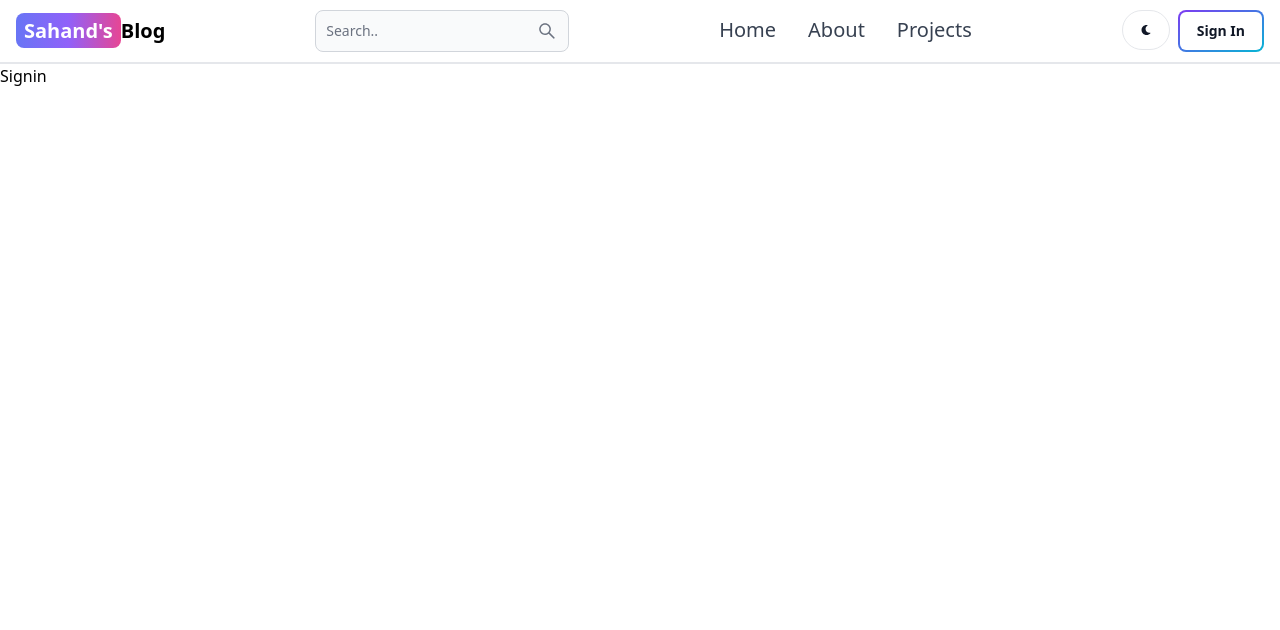
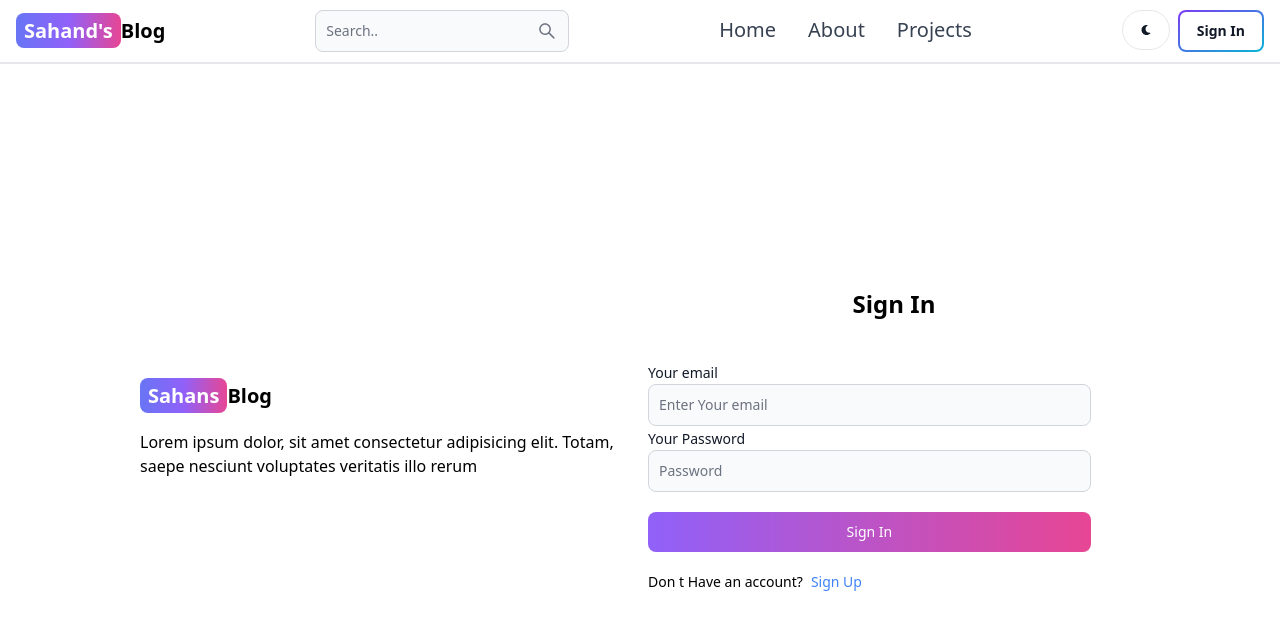
Before and after one commit to gulshan7417/mern_block, a React (Vite) app in the folder client/: page /signin in a window 1280 px wide. Shown: the top 630 px of the page. Built offline with nearby package versions, Linux system fonts and the light colour scheme.

Commit message:
complete sign functionality

```diff
--- a/client/src/pages/SignUp.jsx
+++ b/client/src/pages/SignUp.jsx
@@ -48,7 +48,7 @@
             className="  text-sm sm:text-xl font-bold dark:text-white"
           >
             <span className="px-2 py-1 bg-gradient-to-r from-indigo-500 via-purple-500 to-pink-500 rounded-lg text-white">
-              Sahand's
+              Sahands
             </span>
             Blog
           </Link>
@@ -59,6 +59,9 @@
         </div>
 
         <div className="  flex-1 ">
+          <div className="flex justify-center items-center mb-5">
+            <h1 className="text-2xl font-bold self-center p-5 ">Sign Up</h1>
+          </div>
           <form
             className=" flex flex-col justify-center "
             onSubmit={handleSubmit}
@@ -120,7 +123,7 @@
           </div>
           {errorMessage && (
             <Alert className="mt-5 text-[17px] w-[90%]" color="failure">
-              please fill out all the space
+              please fill out all the field
             </Alert>
           )}
         </div>
--- a/client/src/pages/Signin.jsx
+++ b/client/src/pages/Signin.jsx
@@ -1,6 +1,125 @@
-const Signin = () => {
+import { Alert, Button, Label, Spinner, TextInput } from 'flowbite-react';
+import { useState } from 'react';
+import { Link, useNavigate } from 'react-router-dom';
+
+const SignIn = () => {
+  const navigate = useNavigate();
+  const [formData, setFormData] = useState({});
+  const [errorMessage, setErrorMessage] = useState(null);
+  const [loading, setLoading] = useState(false);
+  const handleChange = (e) => {
+    setFormData({ ...formData, [e.target.id]: e.target.value.trim() });
+  };
+  const handleSubmit = async (e) => {
+    e.preventDefault();
+
+    if (!formData.email || !formData.password) {
+      setErrorMessage('please fill out all field');
+      return; // Exit the function early
+    }
+
+    try {
+      setLoading(true);
+      setErrorMessage(null);
+      const res = await fetch('/api/auth/signin', {
+        method: 'POST',
+        headers: { 'Content-Type': 'application/json' },
+        body: JSON.stringify(formData),
+      });
+      const data = await res.json();
+      if (data.success === false) {
+        setErrorMessage(data.message);
+      } else if (res.ok) {
+        navigate('/home');
+      }
+      setLoading(false);
+    } catch (error) {
+      setErrorMessage(error.message);
+      setLoading(false);
+    }
+  };
+
+
   return (
-    <div>Signin</div>
-  )
-}
-export default Signin
+    <div className="min-h-screen md:mt-48 mt-24 ">
+      <div className="flex flex-col md:flex-row p-3 max-w-[80%] mx-auto  md:items-center gap-6 md:gap-4">
+        <div className="flex-1">
+          <Link
+            to="/ "
+            className="  text-sm sm:text-xl font-bold dark:text-white"
+          >
+            <span className="px-2 py-1 bg-gradient-to-r from-indigo-500 via-purple-500 to-pink-500 rounded-lg text-white">
+              Sahans
+            </span>
+            Blog
+          </Link>
+          <p className="text-1xl mt-5 ">
+            Lorem ipsum dolor, sit amet consectetur adipisicing elit. Totam,
+            saepe nesciunt voluptates veritatis illo rerum
+          </p>
+        </div>
+
+        <div className="  flex-1 ">
+          <div className="flex justify-center items-center mb-5">
+            <h1 className="text-2xl font-bold self-center p-5 ">Sign In</h1>
+          </div>
+          <form
+            className=" flex flex-col justify-center "
+            onSubmit={handleSubmit}
+          >
+            <div>
+              <Label value="Your email" htmlFor="email"></Label>
+              <TextInput
+                type="email"
+                id="email"
+                placeholder="Enter Your email"
+                className="w-[90%]"
+                onChange={handleChange}
+              />
+            </div>
+            <div>
+              <Label value="Your Password" htmlFor="password"></Label>
+              <TextInput
+                type="password"
+                id="password"
+                placeholder="Password"
+                className="w-[90%]"
+                onChange={handleChange}
+              />
+            </div>
+
+            <div className="flex  ">
+              <Button
+                gradientDuoTone="purpleToPink"
+                type="submit"
+                className="mt-5 self-center w-[90%]"
+                disabled={loading}
+              >
+                {loading ? (
+                  <>
+                    <Spinner size="sm" />
+                    <span className="pl-3">Loading...</span>
+                  </>
+                ) : (
+                  'Sign In'
+                )}
+              </Button>
+            </div>
+          </form>
+          <div className="flex gap-2 text-sm mt-5  ">
+            <span> Don t Have an account?</span>
+            <Link to="/signup" className="text-blue-500">
+              Sign Up
+            </Link>
+          </div>
+          {errorMessage && (
+            <Alert className="mt-5 text-[17px] w-[90%]" color="failure">
+              please fill out all the fields
+            </Alert>
+          )}
+        </div>
+      </div>
+    </div>
+  );
+};
+export default SignIn;
```
Also changed, not shown: 1 other file (tests, documents, lock files or other folders).
